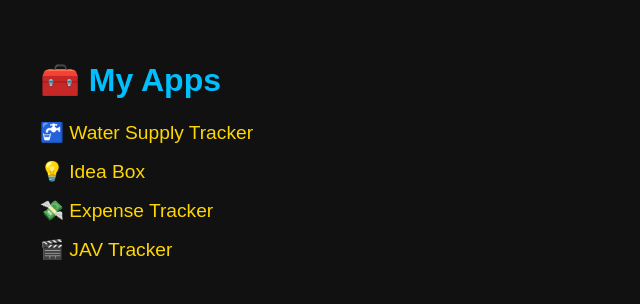
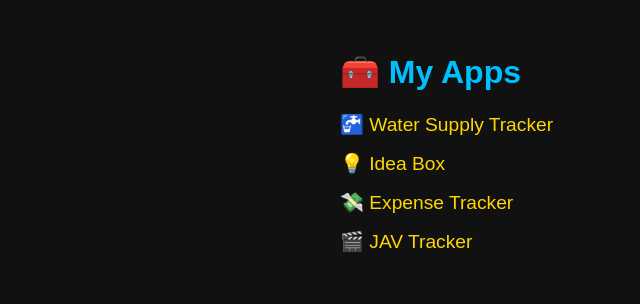
Before and after one commit to 90pi/My-Apps, a plain HTML site: page index.html in a window 1280 px wide. Shown: the whole page, without its empty margins (0-640 px from the left). Drawn offline with Linux system fonts and the light colour scheme.

Commit message:
Update index.html

```diff
--- a/index.html
+++ b/index.html
@@ -2,12 +2,16 @@
 <html>
 <head>
   <title>My Apps</title>
+  <link rel="icon" href="favicon.png" type="image/png">
+  <meta name="viewport" content="width=device-width, initial-scale=1.0">
   <style>
     body {
       background: #111;
       color: #eee;
       font-family: sans-serif;
       padding: 2rem;
+      max-width: 600px;
+      margin: auto;
     }
     h1 {
       color: #00bfff;
```
